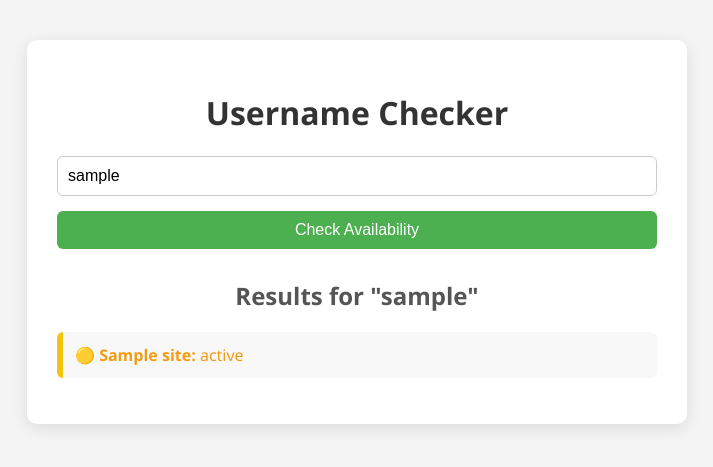
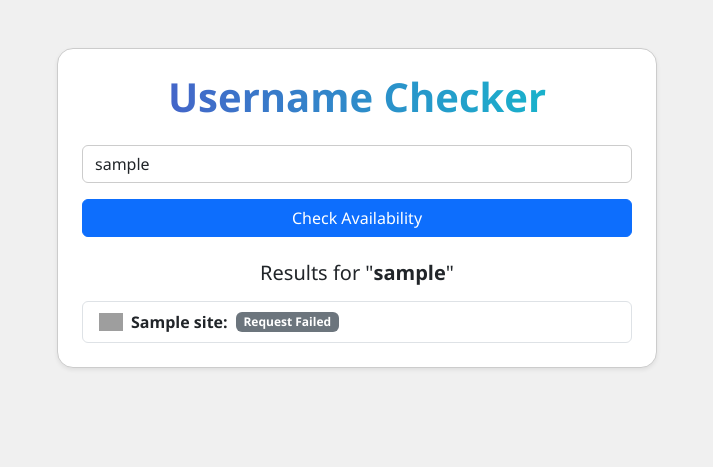
Before and after one commit to blakecbaldwin/Username-Checker, a Flask app: template templates/index.html in a window 1280 px wide. Shown: the top 467 px of the page, without its empty margins (283-996 px from the left). Run offline with Flask 3, Linux system fonts and the light colour scheme; the template is opened without the code that fills it: most values are stand-ins (such as "Sample title", 1, 10 or a date in 2020); grey boxes are pictures that could not be loaded.

Commit message:
Updated HTML and Added Bootstrap functionality

```diff
--- a/templates/index.html
+++ b/templates/index.html
@@ -3,161 +3,201 @@
 <head>
   <meta charset="UTF-8">
   <title>Username Checker</title>
+  <meta name="viewport" content="width=device-width, initial-scale=1">
+
+  <!-- Bootstrap CSS -->
+  <link href="https://cdn.jsdelivr.net/npm/bootstrap@5.3.2/dist/css/bootstrap.min.css" rel="stylesheet">
+  <!-- Font Awesome for link icon -->
+  <link href="https://cdnjs.cloudflare.com/ajax/libs/font-awesome/6.5.0/css/all.min.css" rel="stylesheet">
+
   <style>
     body {
-            font-family: 'Segoe UI', Tahoma, Geneva, Verdana, sans-serif;
-            background-color: #f4f4f4;
-            margin: 0;
-            padding: 0;
+      background-color: #f0f0f0;
+      color: #212529;
+      transition: background 0.3s, color 0.3s;
+      font-family: 'Segoe UI', sans-serif;
     }
 
-        .container {
-            max-width: 600px;
-            margin: 40px auto;
-            padding: 30px;
-            background: white;
-            border-radius: 10px;
-            box-shadow: 0 4px 15px rgba(0, 0, 0, 0.1);
+    .card {
+      background-color: #ffffff;
+      border: 1px solid #ccc;
+      border-radius: 1rem;
+      box-shadow: 0 0.5rem 1rem rgba(0, 0, 0, 0.05);
+      transition: background 0.3s, color 0.3s, border 0.3s;
     }
 
-        h1 {
-            text-align: center;
-            color: #333;
+    .form-control {
+      background-color: #fff;
+      color: #212529;
+      border: 1px solid #ccc;
+      transition: background 0.3s, color 0.3s;
     }
 
-        form {
-            display: flex;
-            flex-direction: column;
-            gap: 15px;
-            margin-top: 20px;
+    .list-group-item {
+      background-color: #fff;
+      transition: background 0.3s, color 0.3s;
+      font-size: 1rem;
     }
 
-        input[type="text"] {
-            padding: 10px;
-            font-size: 16px;
-            border: 1px solid #ccc;
-            border-radius: 6px;
+    .logo {
+      width: 24px;
+      height: 24px;
+      object-fit: contain;
+      transition: filter 0.3s;
     }
 
-        button {
-            padding: 10px;
-            font-size: 16px;
-            background-color: #4CAF50;
-            color: white;
-            border: none;
-            border-radius: 6px;
-            cursor: pointer;
-        }
-
-        button:hover {
-            background-color: #45a049;
-        }
-
-        .results {
-            margin-top: 30px;
-        }
-
-        .results h2 {
-            text-align: center;
-            color: #555;
-        }
-
-        ul {
-            list-style-type: none;
-            padding: 0;
-        }
-
-        li {
-            background: #f8f8f8;
-            margin-bottom: 10px;
-            padding: 12px;
-            border-left: 6px solid #ccc;
-            border-radius: 6px;
-            font-size: 16px;
-        }
-
-        .taken {
-            border-color: #e74c3c;
-            color: #c0392b;
-        }
-
-        .available {
-            border-color: #2ecc71;
-            color: #27ae60;
-        }
-
-        .error {
-            border-color: #f1c40f;
-            color: #f39c12;
-        }
-
-        .spinner {
-            border: 4px solid #f3f3f3;
-            border-top: 4px solid #4CAF50;
-            border-radius: 50%;
-            width: 30px;
-            height: 30px;
-            animation: spin 1s linear infinite;
-            margin: 20px auto;
-            display: none;
-        }
-
-        @keyframes spin {
-            0% { transform: rotate(0deg); }
-            100% { transform: rotate(360deg); }
-        }
-
-        @media (max-width: 600px) {
-            .container {
-                margin: 20px;
-                padding: 20px;
-            }
-        }
-
-        a {
+    .linked-result {
       text-decoration: none;
       color: inherit;
     }
 
-        a:hover {
+    .linked-result:hover {
       text-decoration: underline;
+    }
+
+    .badge i {
+      margin-left: 0.35em;
+    }
+
+    .overlay {
+      display: none;
+      position: fixed;
+      z-index: 9999;
+      inset: 0;
+      background-color: rgba(0, 0, 0, 0.5);
+      justify-content: center;
+      align-items: center;
+    }
+
+    .overlay.show {
+      display: flex;
+    }
+
+    .spinner-border {
+      width: 3rem;
+      height: 3rem;
+    }
+
+    h1.gradient-text {
+      font-weight: bold;
+      background: linear-gradient(to right, #4e54c8, #0fc3cc);
+      -webkit-background-clip: text;
+      -webkit-text-fill-color: transparent;
+    }
+
+    /* Animation for result rows */
+    .fade-slide {
+      opacity: 0;
+      transform: translateY(10px);
+      transition: opacity 0.4s ease, transform 0.4s ease;
+    }
+
+    .fade-slide.show {
+      opacity: 1;
+      transform: translateY(0);
+    }
+
+    /* 🌙 Dark Mode Support */
+    @media (prefers-color-scheme: dark) {
+      body {
+        background-color: #0f0f0f;
+        color: #f0f0f0;
+      }
+
+      .card {
+        background-color: #1a1a1a;
+        border-color: #333;
+        color: #f0f0f0;
+      }
+
+      .form-control {
+        background-color: #2a2a2a;
+        color: #f0f0f0;
+        border-color: #555;
+      }
+
+      .list-group-item {
+        background-color: #262626;
+        color: #f0f0f0;
+        border-color: #444;
+      }
+
+      .logo {
+        filter: brightness(0) invert(1);
+      }
     }
   </style>
 </head>
 <body>
-    <div class="container">
-        <h1>Username Checker</h1>
+
+  <!-- Spinner overlay -->
+  <div id="overlay" class="overlay">
+    <div class="spinner-border text-light" role="status" aria-hidden="true"></div>
+  </div>
+
+  <div class="container py-5">
+    <div class="card shadow-sm p-4 mx-auto" style="max-width: 600px;">
+      <h1 class="gradient-text text-center mb-4">Username Checker</h1>
+
       <form method="POST" onsubmit="showSpinner()">
-            <input type="text" name="username" placeholder="Enter a username..." required value="{{ username }}">
-            <button type="submit">Check Availability</button>
+        <div class="mb-3">
+          <input type="text" name="username" class="form-control" placeholder="Enter a username..." required value="{{ username }}">
+        </div>
+        <div class="d-grid">
+          <button type="submit" class="btn btn-primary">Check Availability</button>
+        </div>
       </form>
 
-        <div class="spinner" id="spinner"></div>
-
       {% if results %}
-        <div class="results">
-            <h2>Results for "{{ username }}"</h2>
-            <ul>
+      <div class="mt-4">
+        <h5 class="text-center mb-3">Results for "<strong>{{ username }}</strong>"</h5>
+        <ul class="list-group">
           {% for site, result in results.items() %}
-                <li class="{% if '✅' in result.status %}available{% elif '❌' in result.status %}taken{% else %}error{% endif %}">
-                    {% if '✅' in result.status %}🟢{% elif '❌' in result.status %}🔴{% else %}🟡{% endif %}
-                    <strong>{{ site }}:</strong>
-                    {% if result.url %}
-                        <a href="{{ result.url }}" target="_blank">{{ result.status }}</a>
+          <li class="list-group-item d-flex justify-content-between align-items-center fade-slide">
+            <div class="d-flex align-items-center">
+              <img src="{{ url_for('static', filename='img/' + site|lower + '.svg') }}" alt="{{ site }} logo" class="logo me-2">
+              <strong class="me-2">{{ site }}:</strong>
+              {% if result.url and '❌' in result.status %}
+                <a href="{{ result.url }}" target="_blank" class="linked-result" data-bs-toggle="tooltip" title="View {{ site }} profile">
+                  <span class="badge bg-danger">Taken <i class="fas fa-arrow-up-right-from-square"></i></span>
+                </a>
               {% else %}
-                        {{ result.status }}
+                {% if "✅" in result.status %}
+                  <span class="badge bg-success">Available</span>
+                {% elif "❌" in result.status %}
+                  <span class="badge bg-danger">Taken</span>
+                {% else %}
+                  <span class="badge bg-secondary">Request Failed</span>
                 {% endif %}
+              {% endif %}
+            </div>
           </li>
           {% endfor %}
         </ul>
       </div>
       {% endif %}
     </div>
+  </div>
+
+  <!-- Bootstrap JS -->
+  <script src="https://cdn.jsdelivr.net/npm/bootstrap@5.3.2/dist/js/bootstrap.bundle.min.js"></script>
 
   <script>
     function showSpinner() {
-            document.getElementById('spinner').style.display = 'block';
+      document.getElementById('overlay').classList.add('show');
     }
+
+    // Initialize Bootstrap tooltips
+    const tooltipTriggerList = [].slice.call(document.querySelectorAll('[data-bs-toggle="tooltip"]'))
+    tooltipTriggerList.forEach(el => new bootstrap.Tooltip(el));
+
+    // Animate result rows
+    document.addEventListener('DOMContentLoaded', () => {
+      const rows = document.querySelectorAll('.fade-slide');
+      rows.forEach((row, i) => {
+        setTimeout(() => row.classList.add('show'), i * 60);
+      });
+    });
   </script>
 </body>
 </html>
```
Also changed, not shown: static/img/github.svg (added), static/img/roblox.svg (added), static/img/steam.svg (added), static/img/twitch.svg (added). Lines whose indentation alone changed are shown as unchanged.
